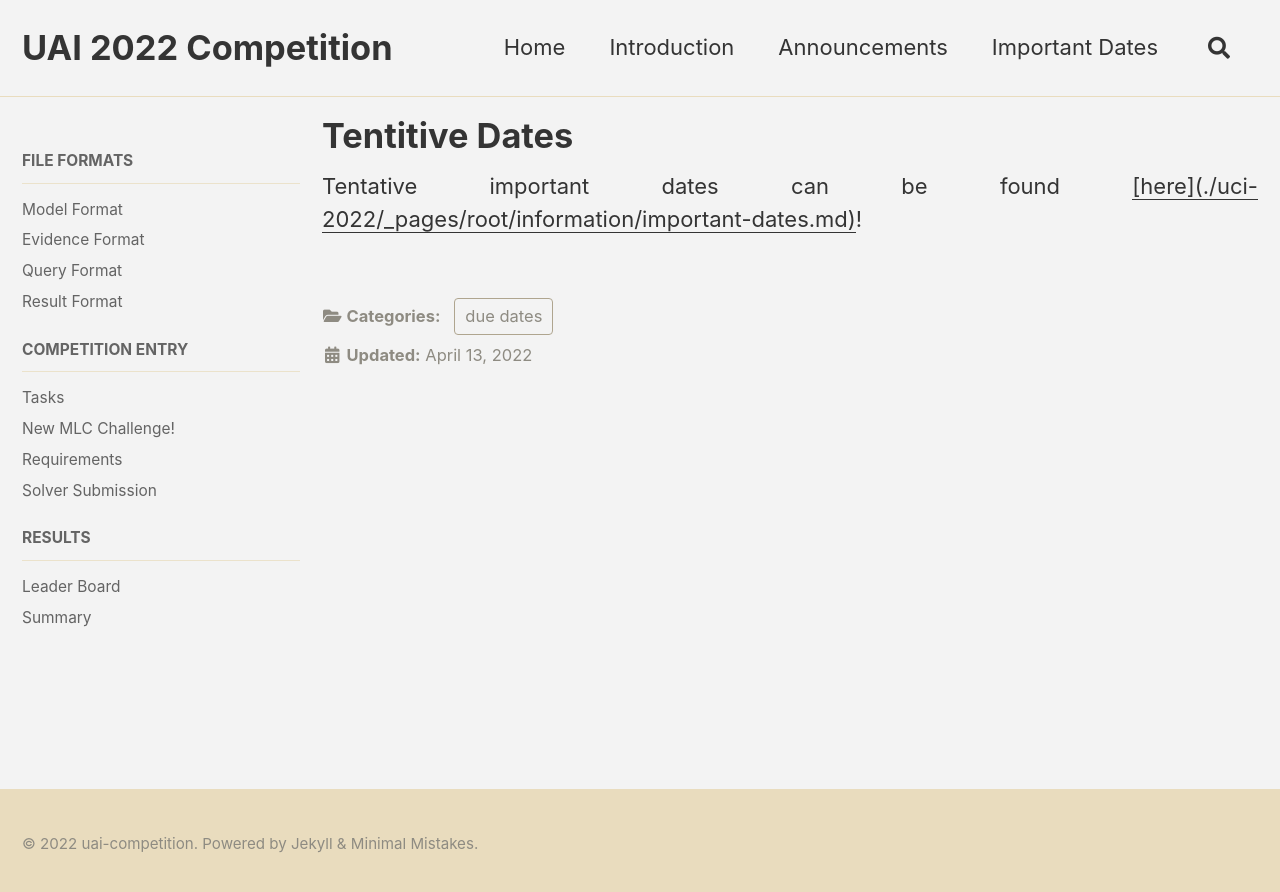
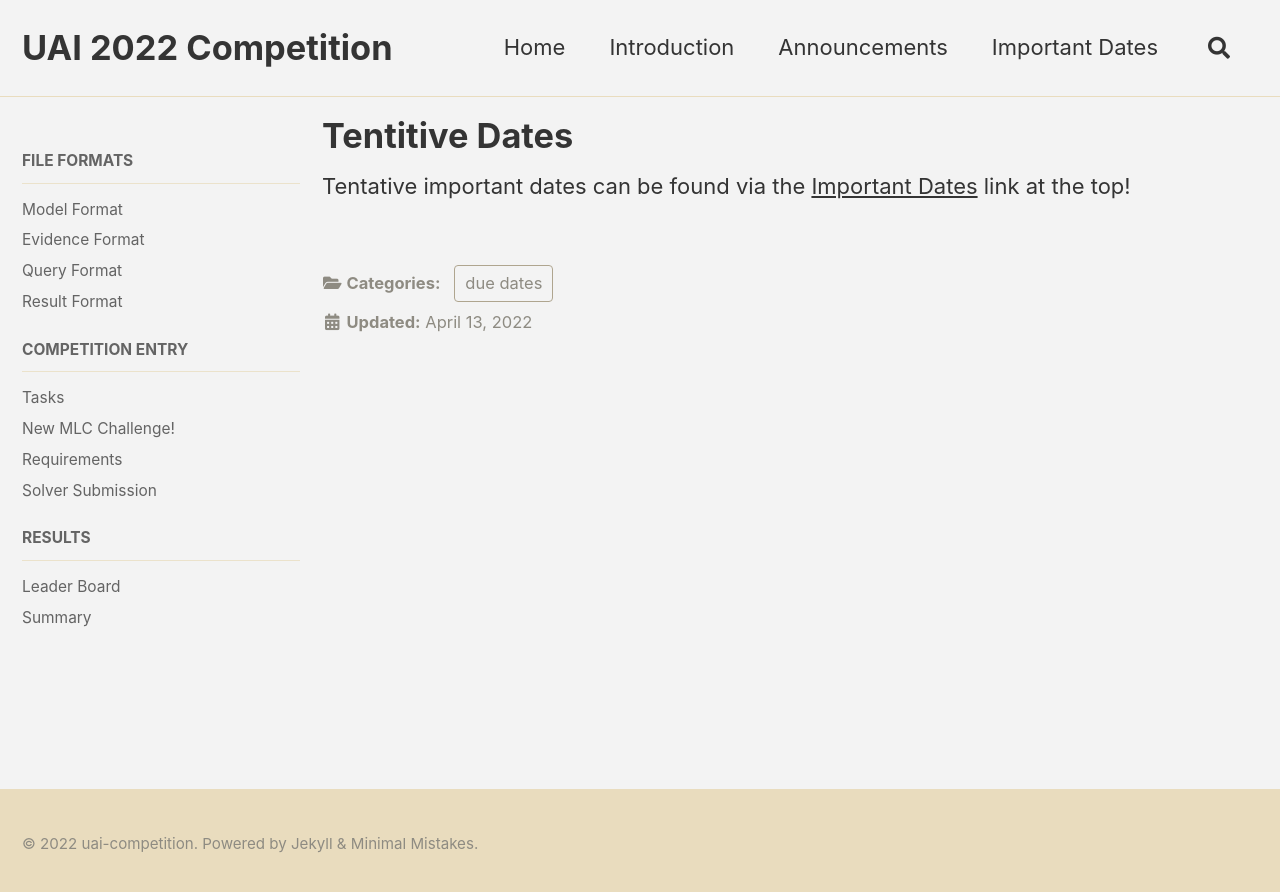
Before and after one commit to vibhavg1/uai-competition-dev, a Jekyll site: the page built from _posts/2022-04-21-tentative-dates.md, in a window 1280 px wide. Shown: the top 892 px of the page. Built offline with Jekyll 4.4.1, drawn with Linux system fonts in a browser that asks for light colours; cached includes are drawn as plain includes.

Commit message:
Update 2022-04-21-tentative-dates.md

```diff
--- a/_posts/2022-04-21-tentative-dates.md
+++ b/_posts/2022-04-21-tentative-dates.md
@@ -4,4 +4,4 @@ last_modified_at: 2022-04-13T07:08:02-10:00
 categories:
   - due dates
 ---
-Tentative important dates can be found <u>[here](./uci-2022/_pages/root/information/important-dates.md)</u>!
+Tentative important dates can be found via the [Important Dates](./uci-2022/_pages/root/information/important-dates.md) link at the top!
```
